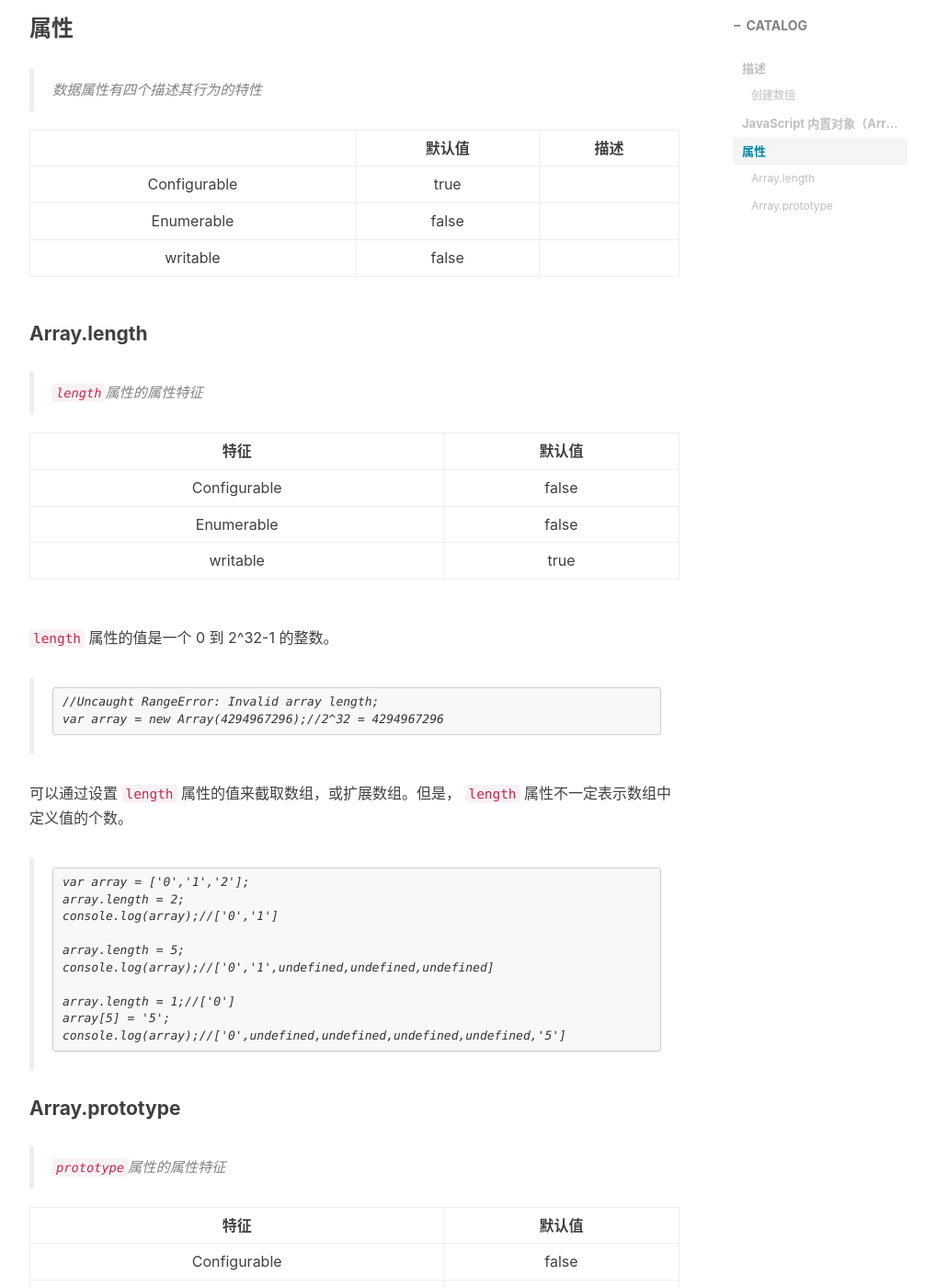
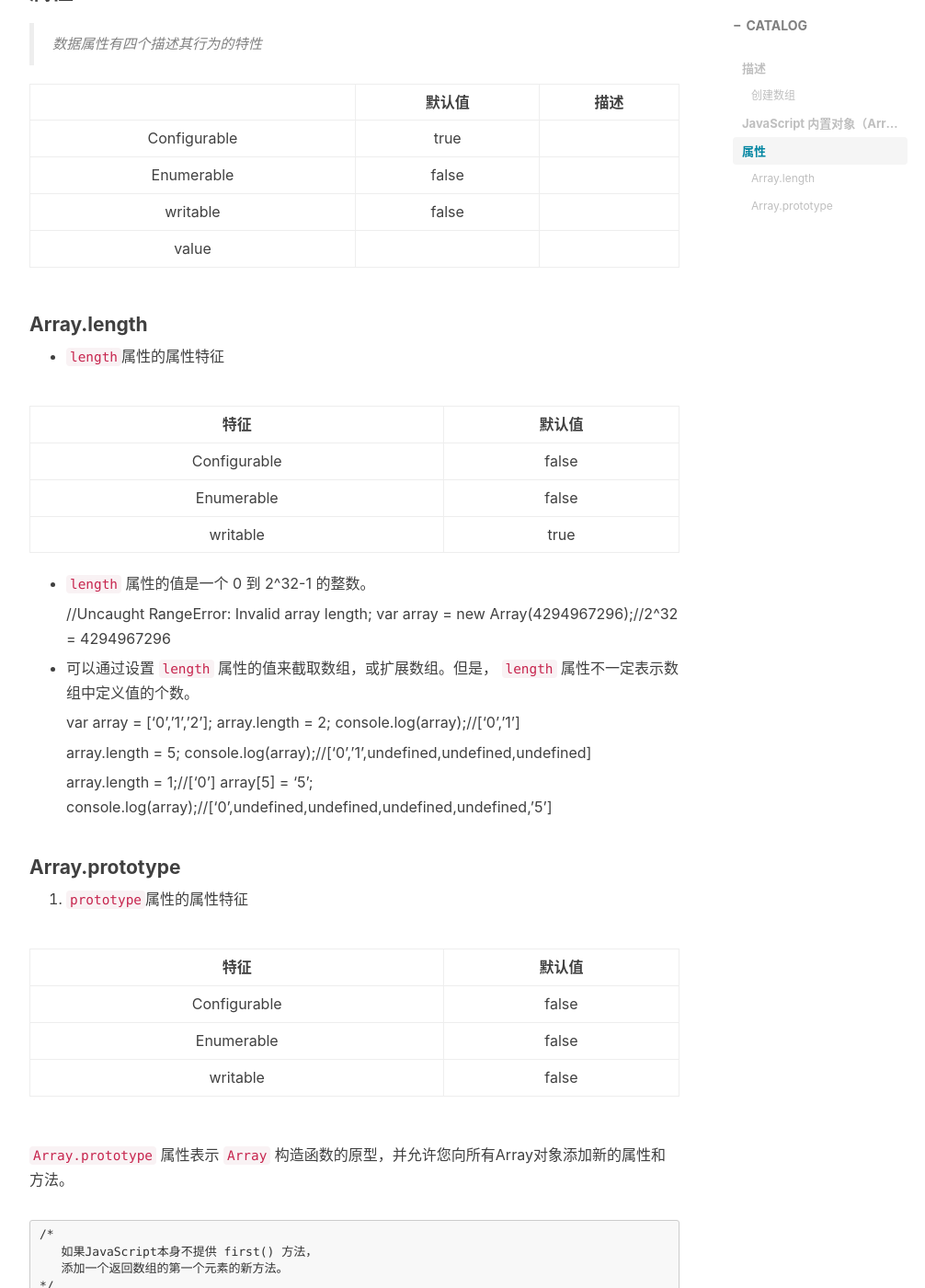
Before and after one commit to bcbz/bcbz.github.io, a Jekyll site: the page built from _posts/2018-06-05-JavaScript-blog.md, in a window 1280 px wide and 1400 px high, scrolled down 1222 px. Shown: the whole window at 92% size, without its empty margins (233-1239 px from the left). Built offline with Jekyll 4.4.1, drawn with Linux system fonts in a browser that asks for light colours; nearby versions of some CDN libraries; comment, search, counter and statistics services are not loaded.

Commit message:
JavaScript内置对象

```diff
--- a/_posts/2018-06-05-JavaScript-blog.md
+++ b/_posts/2018-06-05-JavaScript-blog.md
@@ -10,12 +10,12 @@ tags:
     - JavaScript
     - Array
 ---
-## 描述
-##### 创建数组
+## 描述 #
+##### 创建数组 #
 
->     [element0, element1, ..., elementN]
->     new Array(element0, element1[, ...[, elementN]])
->     new Array(arrayLength)
+    [element0, element1, ..., elementN]
+    new Array(element0, element1[, ...[, elementN]])
+    new Array(arrayLength)
 
 __arrayLength:__ 支持一个范围在 0 到 232-1 之间的整数。
 
@@ -32,8 +33,8 @@ __arrayLength:__ 支持一个范围在 0 到 232-1 之间的整数。
 | [prototype](#prototype) | yes| yes | 1 | yes | yes| yes |
 
 ---
+<a id="property"></a>
 ### 属性
-<a id="property"></a>
 > 数据属性有四个描述其行为的特性
 
 |  | 默认值 | 描述 |
@@ -41,11 +42,12 @@ __arrayLength:__ 支持一个范围在 0 到 232-1 之间的整数。
 | Configurable | true |  |
 | Enumerable | false |  |
 | writable | false |  |
+| value |  |  |
 
+<a id="length"></a>
+#### Array.length
 
-#### Array.length
-<a id="length"></a>
->``length``属性的属性特征
+- ``length``属性的属性特征
 
 | 特征 | 默认值 |
 | :-: | :-: | :-: |
@@ -53,27 +55,27 @@ __arrayLength:__ 支持一个范围在 0 到 232-1 之间的整数。
 | Enumerable | false |
 | writable | true |
 
-``length`` 属性的值是一个 0 到 2^32-1 的整数。
+- ``length`` 属性的值是一个 0 到 2^32-1 的整数。
 
->     //Uncaught RangeError: Invalid array length;
->     var array = new Array(4294967296);//2^32 = 4294967296
+    //Uncaught RangeError: Invalid array length;
+    var array = new Array(4294967296);//2^32 = 4294967296
 
-可以通过设置 ``length`` 属性的值来截取数组，或扩展数组。但是， ``length``  属性不一定表示数组中定义值的个数。
+- 可以通过设置 ``length`` 属性的值来截取数组，或扩展数组。但是， ``length``  属性不一定表示数组中定义值的个数。
 
->     var array = ['0','1','2'];
->     array.length = 2;
->     console.log(array);//['0','1']
->
->     array.length = 5;
->     console.log(array);//['0','1',undefined,undefined,undefined]
->
->     array.length = 1;//['0']
->     array[5] = '5';
->     console.log(array);//['0',undefined,undefined,undefined,undefined,'5']
+    var array = ['0','1','2'];
+    array.length = 2;
+    console.log(array);//['0','1']
 
+    array.length = 5;
+    console.log(array);//['0','1',undefined,undefined,undefined]
+
+    array.length = 1;//['0']
+    array[5] = '5';
+    console.log(array);//['0',undefined,undefined,undefined,undefined,'5']
+
+<a id="prototype"></a>
 #### Array.prototype
-<a id="prototype"></a>
->``prototype``属性的属性特征
+1. ``prototype``属性的属性特征
 
 | 特征 | 默认值 |
 | :-: | :-: | :-: |
@@ -83,17 +85,17 @@ __arrayLength:__ 支持一个范围在 0 到 232-1 之间的整数。
 
 ``Array.prototype`` 属性表示 ``Array`` 构造函数的原型，并允许您向所有Array对象添加新的属性和方法。
 
->     /*
->       如果JavaScript本身不提供 first() 方法，
->       添加一个返回数组的第一个元素的新方法。
->     */
->     if(!Array.prototype.first) {
->         Array.prototype.first = function() {
->             return this[0];
->         }
->     }
->     var array = ['0','1','2'];
->     console.log(array.first());//0
+    /*
+       如果JavaScript本身不提供 first() 方法，
+       添加一个返回数组的第一个元素的新方法。
+    */
+    if(!Array.prototype.first) {
+        Array.prototype.first = function() {
+            return this[0];
+        }
+    }
+    var array = ['0','1','2'];
+    console.log(array.first());//0
 
 ``Array.prototype.constructor``
 所有的数组实例都继承了这个属性，返回对创建此对象的数组函数的引用。
```
Also changed, not shown: other parts of _posts/2018-06-05-JavaScript-blog.md (+1 -0 lines).
